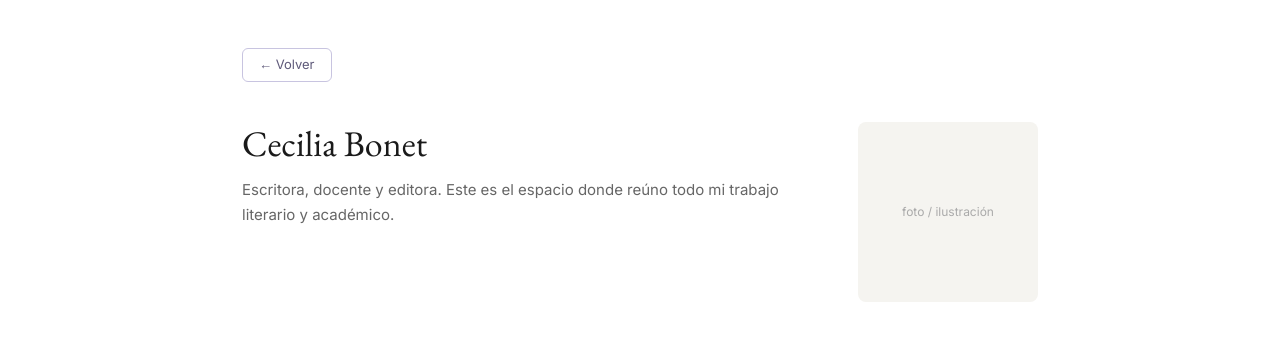
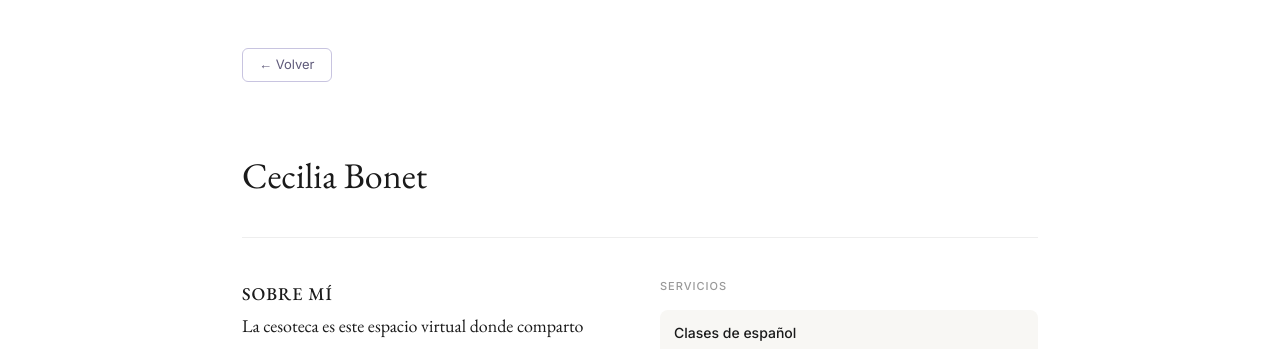
Before and after one commit to JTersoli/Cesoteca-, a Next.js app: page /about in a window 1280 px wide. Shown: the top 349 px of the page. Built offline with nearby package versions, Linux system fonts and the light colour scheme.

Commit message:
Quita subtítulo y cuadro de foto del about

```diff
--- a/app/about/page.module.css
+++ b/app/about/page.module.css
@@ -23,44 +23,12 @@
   background: #f3f1fa;
 }
 
-.hero {
-  display: flex;
-  justify-content: space-between;
-  align-items: flex-start;
-  gap: 2rem;
-  margin-bottom: 3rem;
-}
-
-.heroText {
-  flex: 1;
-}
-
 .heroTitle {
   font-family: var(--font-reading), serif;
   font-size: 36px;
   font-weight: 400;
   line-height: 1.2;
-  margin: 0 0 0.75rem;
-}
-
-.heroSub {
-  font-size: 15px;
-  color: #666;
-  line-height: 1.7;
-  margin: 0;
-}
-
-.heroImg {
-  width: 180px;
-  height: 180px;
-  border-radius: 8px;
-  background: #f5f4f0;
-  flex-shrink: 0;
-  display: flex;
-  align-items: center;
-  justify-content: center;
-  color: #aaa;
-  font-size: 12px;
+  margin: 2rem 0 1rem;
 }
 
 .grid {
@@ -198,15 +166,6 @@
 }
 
 @media (max-width: 600px) {
-  .hero {
-    flex-direction: column-reverse;
-  }
-
-  .heroImg {
-    width: 100%;
-    height: 200px;
-  }
-
   .grid {
     grid-template-columns: 1fr;
   }
--- a/app/about/page.tsx
+++ b/app/about/page.tsx
@@ -8,15 +8,7 @@ export default function AboutPage() {
         ← Volver
       </Link>
 
-      <div className={styles.hero}>
-        <div className={styles.heroText}>
-          <h1 className={styles.heroTitle}>Cecilia Bonet</h1>
-          <p className={styles.heroSub}>
-            Escritora, docente y editora. Este es el espacio donde reúno todo mi trabajo literario y académico.
-          </p>
-        </div>
-        <div className={styles.heroImg}>foto / ilustración</div>
-      </div>
+      <h1 className={styles.heroTitle}>Cecilia Bonet</h1>
 
       <hr className={styles.divider} />
 
```
